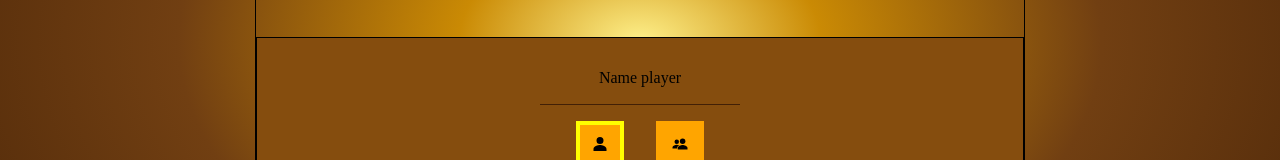
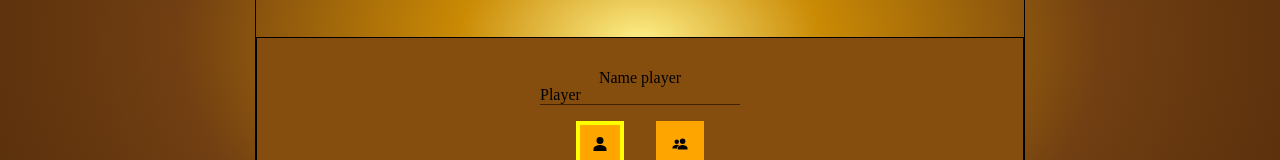
Before and after one commit to davidordo85/Tic-Tac-Toe-React, a React (Vite) app: page / in a window 1280 px wide. Shown: the part 358-518 px from the top of the page. Built offline with nearby package versions, Linux system fonts and the light colour scheme; the HTML template or start-up script is replaced by a standard one.

Commit message:
pass data form state for game

```diff
--- a/src/components/board/Board.jsx
+++ b/src/components/board/Board.jsx
@@ -4,9 +4,23 @@ import FormOptionsGame from '../formOptionsGame/FormOptionsGame';
 
 function Board() {
   const [gameState, setGameState] = React.useState('preGame');
+  const [gameOptions, setGameOptions] = React.useState({});
+
+  const handleOptions = submitOptions => {
+    console.log(submitOptions);
+    setGameOptions(submitOptions);
+    setGameState('game');
+  };
+
+  console.log(gameOptions);
+
   return (
     <div className="board">
-      {gameState === 'preGame' ? <FormOptionsGame /> : null}
+      {gameState === 'preGame' ? (
+        <FormOptionsGame onSubmit={handleOptions} />
+      ) : gameState === 'game' ? (
+        <p>game</p>
+      ) : null}
     </div>
   );
 }
--- a/src/components/formOptionsGame/FormOptionsGame.css
+++ b/src/components/formOptionsGame/FormOptionsGame.css
@@ -13,14 +13,18 @@
 
 .inputs-container {
     display: flex;
+    flex-direction: column;
     justify-content: space-around;
+}
+
+.two {
+    margin-top: 1rem;
 }
 
 #player1,
 #player2 {
     background-color: transparent;
     border-bottom: solid 0.1rem #422006;
-    margin: 0 0.2rem 0 0.2rem;
 }
 
 .name-input-container {
--- a/src/components/formOptionsGame/FormOptionsGame.jsx
+++ b/src/components/formOptionsGame/FormOptionsGame.jsx
@@ -1,17 +1,18 @@
 import React from 'react';
 import { IoPersonSharp, IoPeopleSharp } from 'react-icons/io5';
 import './FormOptionsGame.css';
+import PropTypes from 'prop-types';
 
-const FormOptionsGame = () => {
+const FormOptionsGame = ({ onSubmit }) => {
   const [gameOptions, setGameOptions] = React.useState({
-    playerName1: '',
-    playerName2: '',
+    playerName1: 'Player',
+    playerName2: 'Player 2',
     numPlayer: 1,
   });
 
   const handleSubmit = event => {
     event.preventDefault();
-    console.log(gameOptions);
+    onSubmit(gameOptions);
   };
 
   const handleChange = event => {
@@ -41,7 +42,7 @@ const FormOptionsGame = () => {
           ></input>
         </div>
         {gameOptions.numPlayer > 1 ? (
-          <div className="name-input-container">
+          <div className="name-input-container two">
             <label htmlFor="player2">Name player 2</label>
             <input
               type="text"
@@ -86,4 +87,8 @@ const FormOptionsGame = () => {
   );
 };
 
+FormOptionsGame.propTypes = {
+  onSubmit: PropTypes.func.isRequired,
+};
+
 export default FormOptionsGame;
```
